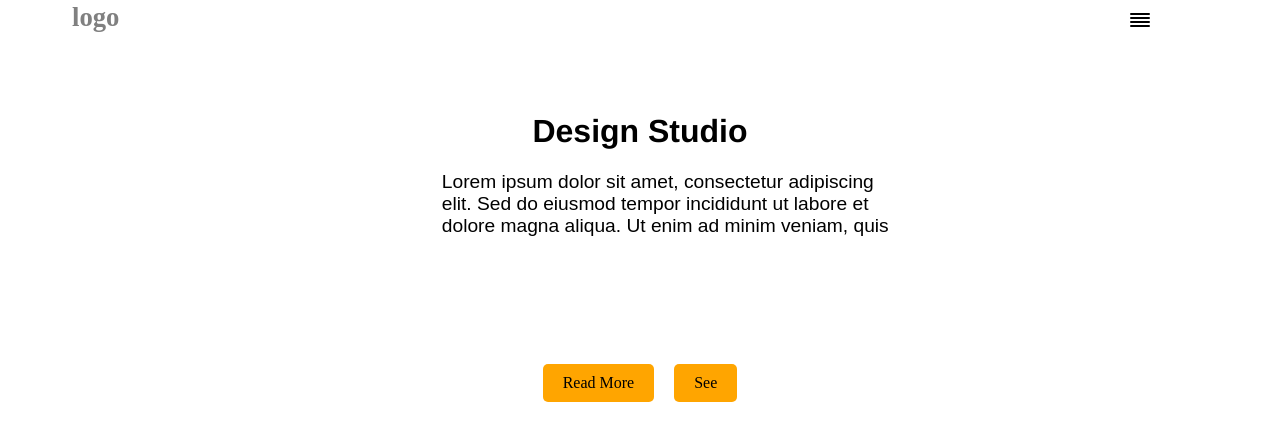
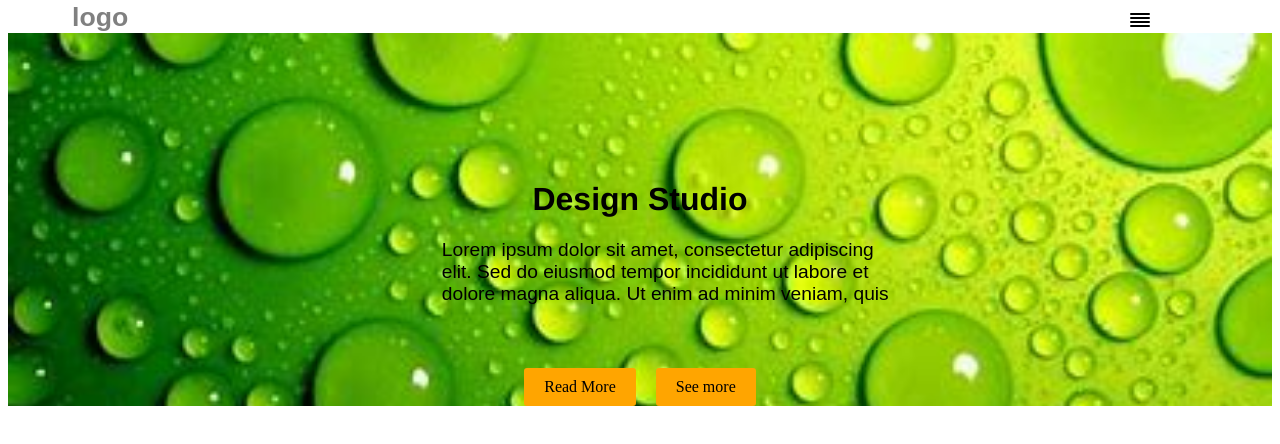
Before and after one commit to JohnbrylleCol2004/WD-Midterm, a plain HTML site: page index.html in a window 1280 px wide. Drawn offline with nearby package versions, Linux system fonts and the light colour scheme.

Commit message:
update css and html

```diff
--- a/assets/css/style.css
+++ b/assets/css/style.css
@@ -11,8 +11,17 @@
     }
     .container{
         margin-bottom: 5rem;
-        font-family:;
+        font-family:arial;
     }
+    .container_content{
+        background-image: url(/assets/img/ULAN.jpg);
+        background-size: cover;
+        background-position: center;
+        max-width: 100%;
+        padding-top: 10%;
+        margin-top: -5rem;
+    }
+
     .container_content .content .content-text h1{
         display: flex;
         justify-content: center;
@@ -30,6 +39,7 @@
         display: flex;
         justify-content: center;
         gap: 20px;
+        margin-top: -4rem;
     }
     .btn{
             text-decoration: none;
@@ -37,10 +47,11 @@
             background-color: #FFA500;
             padding: 10px 20px;
             border-radius: 5px;
+            border-radius: 3px;
             transition: background-color 0.5s;
 
         }
-    }
+
     .btn hover{
         background-color: #FF6347;
     }
--- a/index.html
+++ b/index.html
@@ -10,7 +10,6 @@
 <body>
 <div class="container">
     <header>
-
     <div class="nav">
         <span data-feather="align-justify"></span>
     </div>
@@ -29,10 +28,11 @@
         </p>
      <div class="buttons">
         <a href="#" class="btn">Read More</a>
-        <a href="#" class="btn">See </a>
+        <a href="#" class="btn">See more </a>
      </div>
 
 </div>
+
 
 <script>
     feather.replace();
```
